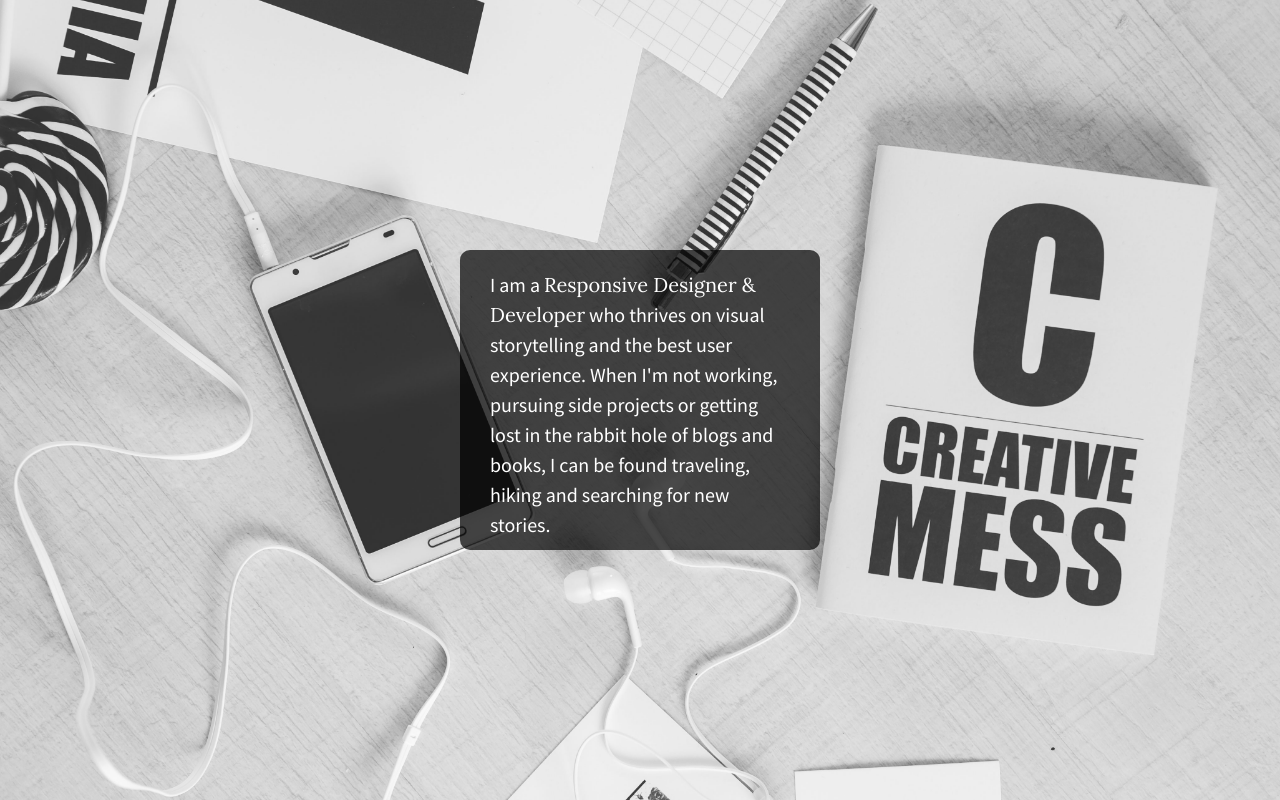
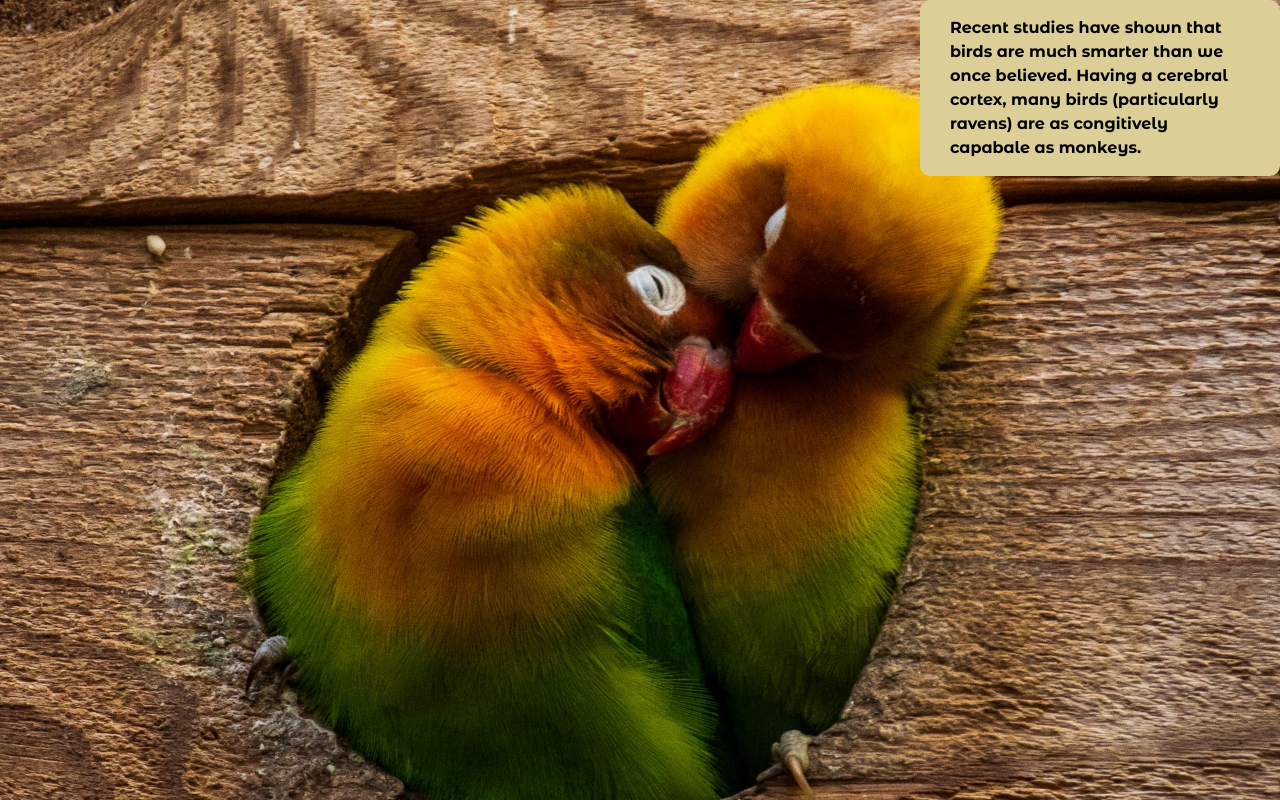
Before and after one commit to the-coding-witch/flexbox-assignment, a plain HTML site: page index.html in a window 1280 px wide. Drawn offline with nearby package versions, Linux system fonts and the light colour scheme.

Commit message:
Personalized Website

```diff
--- a/css/main.css
+++ b/css/main.css
@@ -98,7 +98,7 @@ textarea {
 
 /*Large Background Image*/
 html {
-    background: url(../img/bkgd2.jpg) no-repeat center center fixed;
+    background: url(../img/birds.png) no-repeat center center fixed;
     background-size: cover;
     height: 100%;
    /* set height to 100% - these are important for allowing content to vertically align */
@@ -113,7 +113,7 @@ body {
     /* set the display to flex and use the justify-content & align-items properties to center all child elements on the page */
     display: flex;
     justify-content: center;
-    align-items: center;
+    align-items: baseline;
     margin: 0;
     height: 100%;
     width: 100%;
@@ -124,21 +124,29 @@ body {
     /* set the display to flex and use the justify-content & align-items properties to center the text within the div*/
     justify-content: center;
     align-items: center;
-    background: #222;
-    background:rgba(0,0,0,0.7);
-    color: #fff;
-    font-family: 'Source Sans Pro', sans-serif;
+    background-color: #dbce97;
+    color: #000;
+    font-family: 'Montserrat Alternates', sans-serif;
     font-weight: 300;
-    font-size: 1.25em;
+    font-size: 1em;
     line-height: 1.5em;
     border-radius: 10px;
     padding: 0px 30px;
     width: 300px;
-    height: 300px;
+    height: auto;
 }
 
-#content p span {
-    font-family: 'Lora', sans-serif;
+
+
+@media screen and (min-width: 768px) {
+
+.wrapper {
+
+    justify-content: flex-end;
+}
+
+#content {
+}
 }
 
 
--- a/index.html
+++ b/index.html
@@ -9,7 +9,9 @@
 
         <link rel="apple-touch-icon" href="apple-touch-icon.png">
         <!-- Place favicon.ico in the root directory -->
-
+        <link rel="preconnect" href="https://fonts.googleapis.com">
+        <link rel="preconnect" href="https://fonts.gstatic.com" crossorigin>
+        <link href="https://fonts.googleapis.com/css2?family=Montserrat+Alternates:wght@700&display=swap" rel="stylesheet">
         <link rel="stylesheet" href="css/normalize.css">
         <link rel="stylesheet" href="css/main.css">
         <script src="js/vendor/modernizr-2.8.3.min.js"></script>
@@ -24,7 +26,7 @@
 
         <section class="wrapper">
             <div id="content">
-                <p>I am a <span>Responsive Designer & Developer</span> who thrives on visual storytelling and the best user experience. When I'm not working, pursuing side projects or getting lost in the rabbit hole of blogs and books, I can be found traveling, hiking and searching for new stories.</p>
+                <p>Recent studies have shown that birds are much smarter than we once believed. Having a cerebral cortex, many birds (particularly ravens) are as congitively capabale as monkeys.</p>
             </div>
         </section>
 
```
Also changed, not shown: img/birds.png (added).
